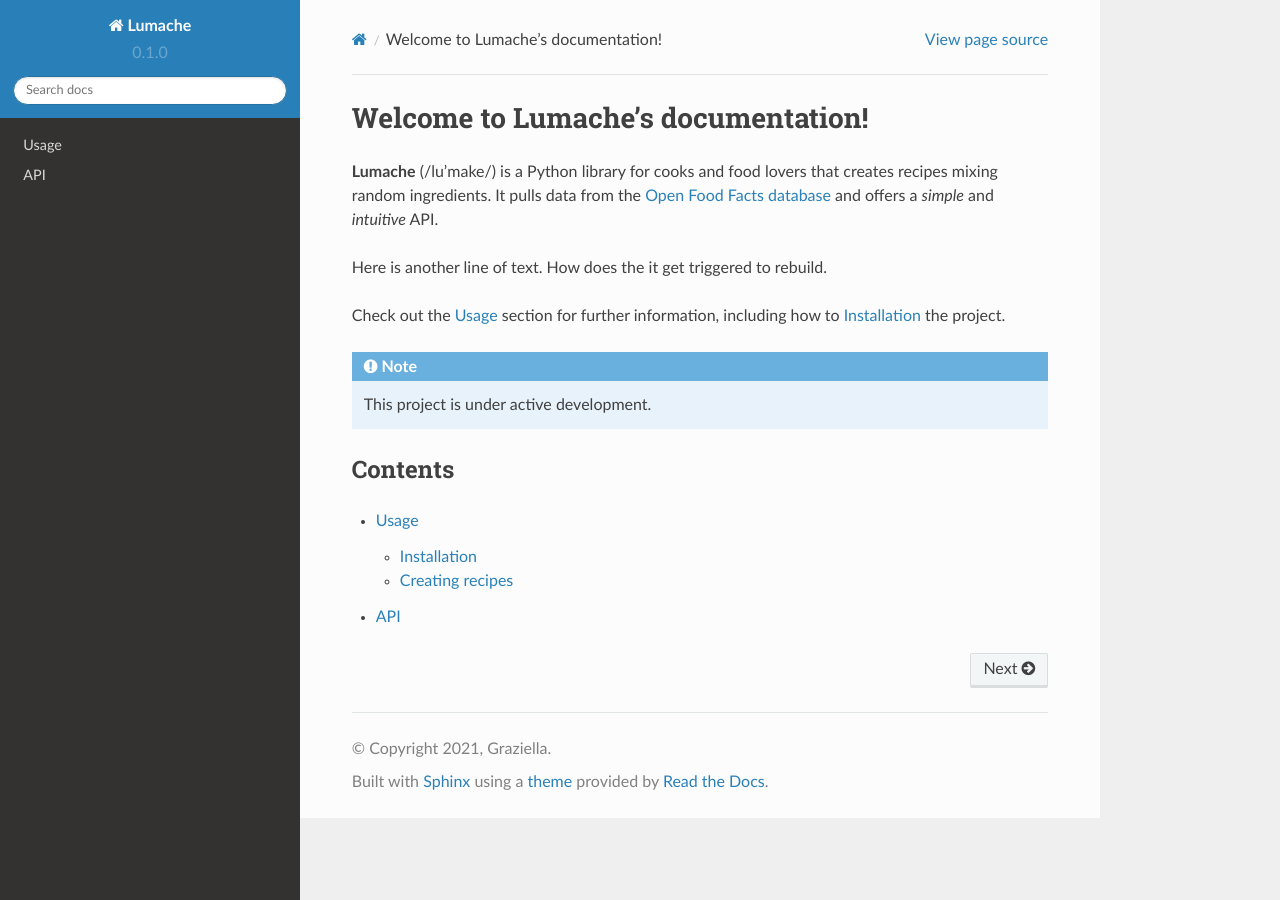
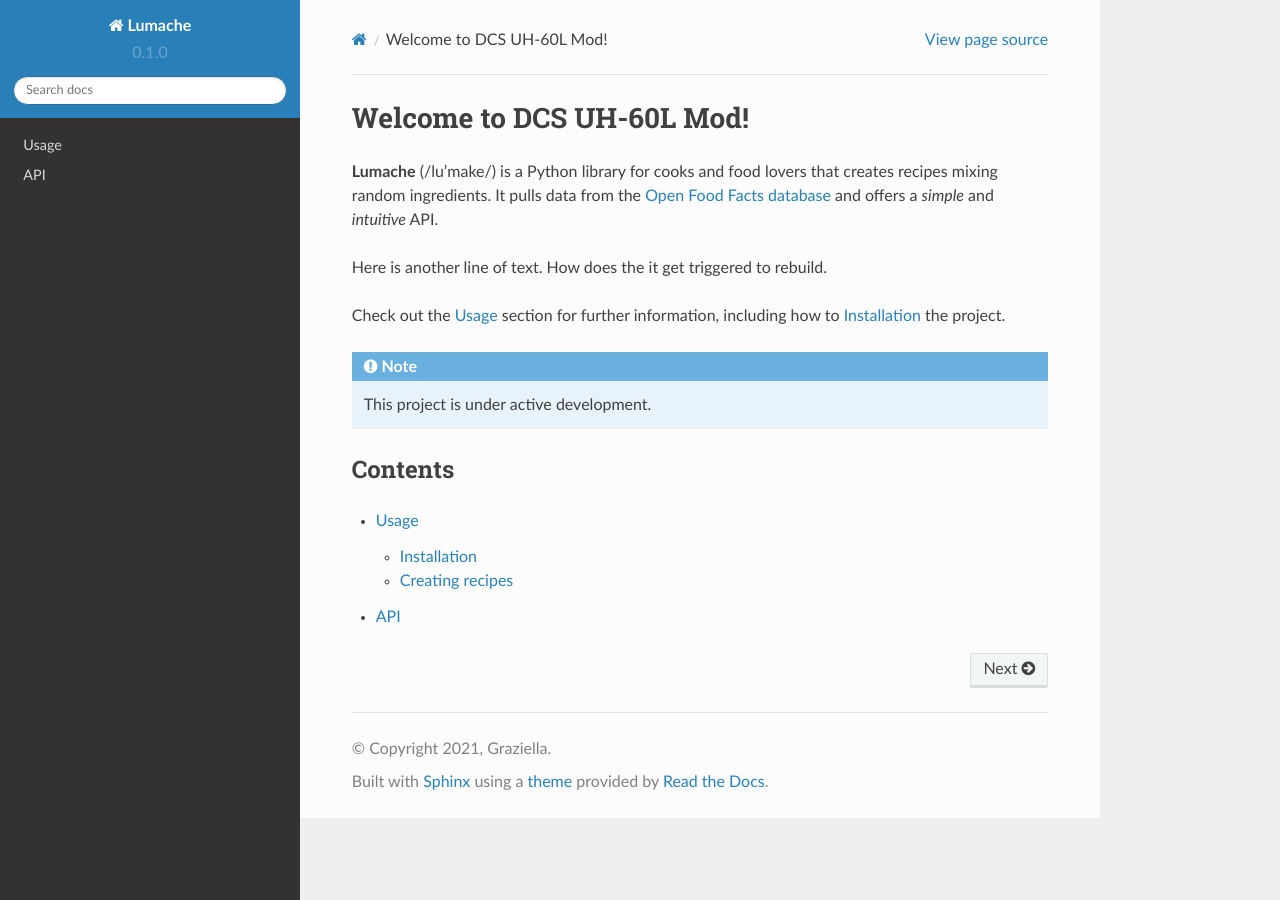
Before and after one commit to jvanlint/readthedocs-test, a Sphinx documentation site: the page built from docs/source/index.rst, in a window 1280 px wide. Built offline with Sphinx 7.4.7 and the Read the Docs theme 2.0.0, drawn with Linux system fonts in a browser that asks for light colours.

Commit message:
Update index.rst

```diff
--- a/docs/source/index.rst
+++ b/docs/source/index.rst
@@ -1,4 +1,4 @@
-Welcome to Lumache's documentation!
+Welcome to DCS UH-60L Mod!
 ===================================
 
 **Lumache** (/lu'make/) is a Python library for cooks and food lovers
```
